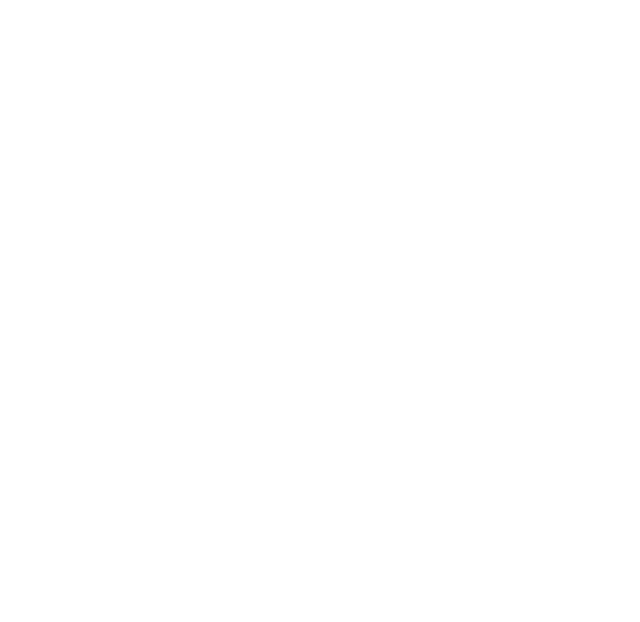
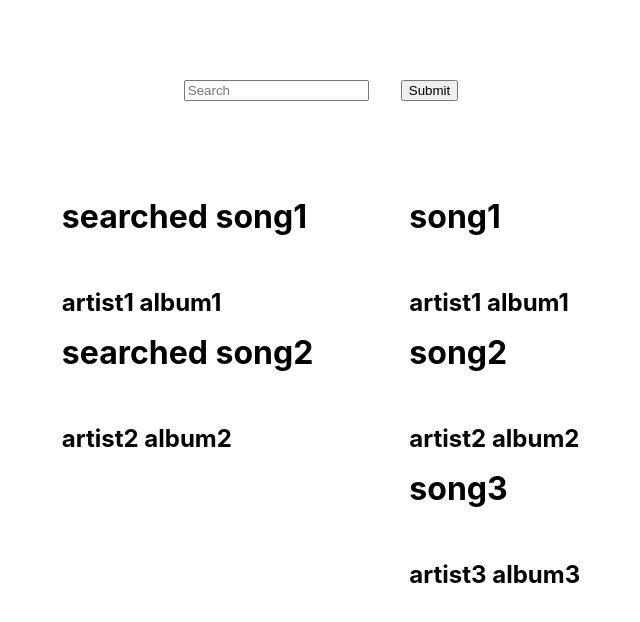
Before and after one commit to Bawnk1n/jammming, a React (Create React App) app: page / in a window 1280 px wide. Shown: the top 622 px of the page, without its empty margins (319-959 px from the left). Built offline with nearby package versions, Linux system fonts and the light colour scheme.

Commit message:
connect structural skeleton, add first bits of css

```diff
--- /dev/null
+++ b/src/Components/App.css
@@ -0,0 +1,10 @@
+.main {
+    display:flex;
+    flex-direction: column;
+    justify-content: center;
+    align-items: center;
+}
+
+.playlists {
+    display:flex;
+}
--- a/src/Components/App.js
+++ b/src/Components/App.js
@@ -3,35 +3,50 @@
 import { SearchBar } from './SearchBar';
 import { SearchResults } from './SearchResults';
 import { Playlist } from './Playlist';
+import './App.css'
 
 export const App = () => {
-    const[tracklist, setTracklist] = useState({
-        trackOne:{
+    const[playlistTracks, setPlaylistTracks] = useState([
+        {
             trackId:1,
             trackName:'song1',
             artistName:'artist1',
             albumName:'album1'
         },
-        trackTwo:{
+        {
             trackId:2,
             trackName:'song2',
             artistName:'artist2',
             albumName:'album2'
         },
-        trackThree:{
+        {
             trackId:3,
             trackName:'song3',
             artistName:'artist3',
             albumName:'album3'
         }
-    })
+    ])
+    const [searchResults, setSearchResults] = useState([
+        {
+            trackId:1,
+            trackName:'searched song1',
+            artistName:'artist1',
+            albumName:'album1'
+        },
+        {
+            trackId:2,
+            trackName:'searched song2',
+            artistName:'artist2',
+            albumName:'album2'
+        }
+    ])
 
     return(
-        <div>
+        <div className = 'main'>
             <SearchBar />
-            <div>
-                <SearchResults />
-                <Playlist />
+            <div className='playlists'>
+                <SearchResults searchResults={searchResults}/>
+                <Playlist playlistTracks={playlistTracks}/>
             </div>
         </div>
     )
--- a/src/Components/Playlist.js
+++ b/src/Components/Playlist.js
@@ -1,6 +1,9 @@
 import React from 'react';
+import { Tracklist } from './Tracklist';
 
 export const Playlist = (props) => {
 
-    return
+    return(
+        <Tracklist results={props.playlistTracks}/>
+    )
 }
--- /dev/null
+++ b/src/Components/SearchBar.css
@@ -0,0 +1,7 @@
+* {
+    margin:1rem;
+}
+
+button {
+   margin:1rem;
+}
--- a/src/Components/SearchBar.js
+++ b/src/Components/SearchBar.js
@@ -1,6 +1,14 @@
 import React from 'react';
+import './SearchBar.css';
 
 export const SearchBar = (props) => {
 
-    return
+    return(
+        <div>
+            <form>
+                <input type='text' placeholder='Search' />
+                <button type='submit'>Submit</button>
+            </form>
+        </div>
+    )
 }
--- a/src/Components/SearchResults.js
+++ b/src/Components/SearchResults.js
@@ -1,6 +1,9 @@
 import React from 'react';
+import { Tracklist } from './Tracklist';
 
-export const SearchResults = () => {
+export const SearchResults = (props) => {
 
-    return
+    return(
+        <Tracklist results={props.searchResults}/>
+    )
 }
--- a/src/Components/Track.js
+++ b/src/Components/Track.js
@@ -2,5 +2,10 @@
 
 export const Track = (props) => {
 
-return
+return(
+    <div>
+        <h1>{props.songName}</h1> <br/>
+        <h2>{props.artistName} {props.albumName}</h2>
+    </div>
+)
 }
--- /dev/null
+++ b/src/Components/Tracklist.css
@@ -0,0 +1,3 @@
+.tracklist {
+    margin:0rem, 5rem;
+}
--- a/src/Components/Tracklist.js
+++ b/src/Components/Tracklist.js
@@ -1,6 +1,17 @@
 import React from 'react';
+import { Track } from './Track';
+import './Tracklist.css'
 
 export const Tracklist = (props) => {
 
-    return
+
+    return (
+        <div className='tracklist'>
+            {props.results.map((track) => {
+                return (
+                    <Track key={track.id} songName={track.trackName} artistName={track.artistName} albumName={track.albumName} />
+                )
+            })}
+        </div>
+    )
 }
```
